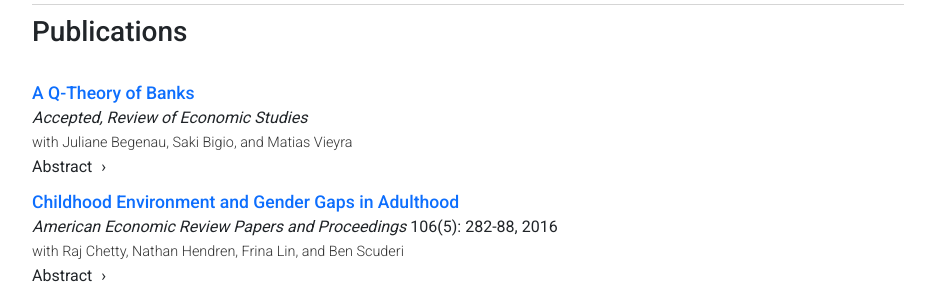
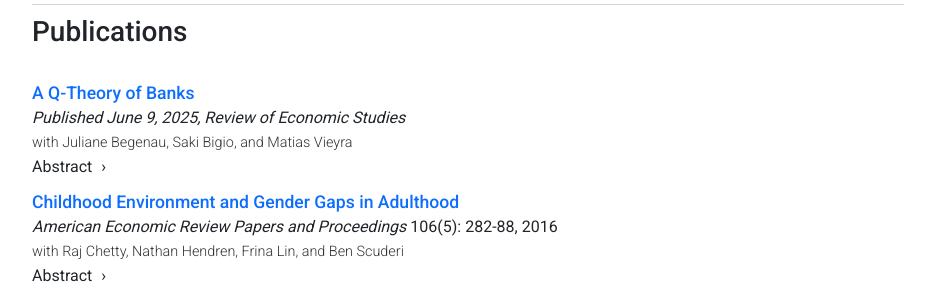
Before and after one commit to jmajic/jmajic.github.io, a Jekyll site: the page built from research/index.html, in a window 1280 px wide. Shown: the part 142-442 px from the top of the page, without its empty margins (172-1107 px from the left). Built offline with Jekyll 4.4.1, drawn with Linux system fonts in a browser that asks for light colours.

Commit message:
Add ReStud free link

```diff
--- a/research/index.html
+++ b/research/index.html
@@ -15,8 +15,8 @@
 <br>
 
 <div class="researchpaper">
-<h5><a href="A_Q_Theory_of_Banks_Nov2024.pdf">A Q-Theory of Banks</a></h5>
-<p><em>Accepted, Review of Economic Studies</em></p>
+<h5><a href="https://academic.oup.com/restud/advance-article/doi/10.1093/restud/rdaf035/8159032?utm_source=authortollfreelink&utm_campaign=restud&utm_medium=email&guestAccessKey=c772cfa2-b768-449e-b78d-729f163491d0">A Q-Theory of Banks</a></h5>
+<p><em>Published June 9, 2025, Review of Economic Studies</em></p>
 <p><span class="coauthor">with Juliane Begenau, Saki Bigio, and Matias Vieyra</span></p>
 <details>
 <summary>Abstract</summary>
```
